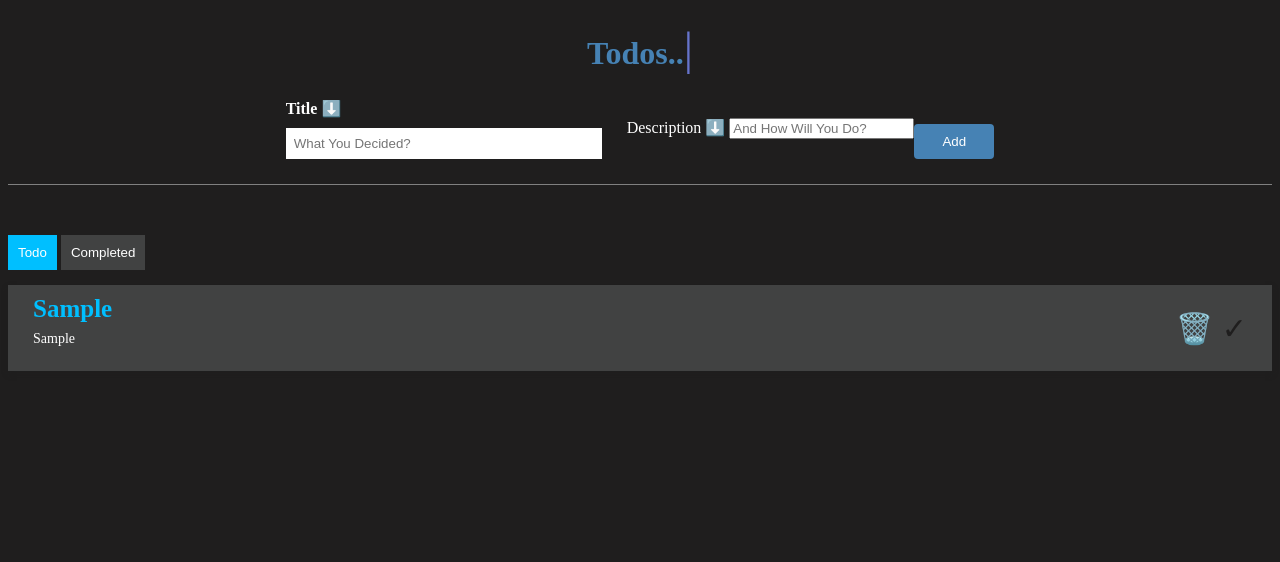
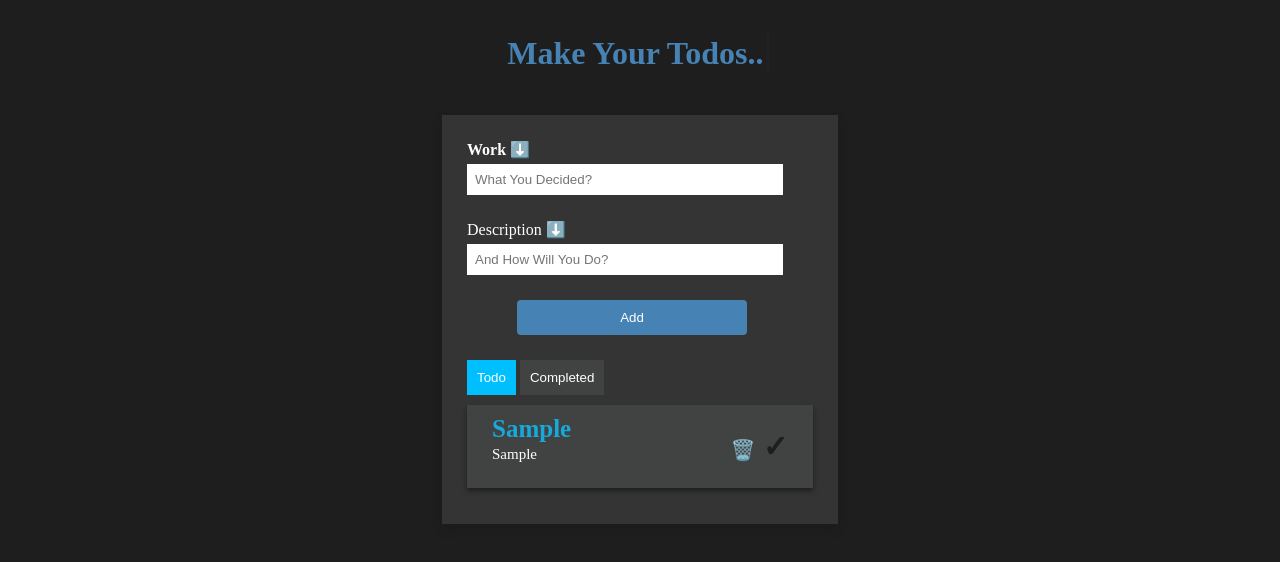
Before and after one commit to amShantanu/My-Todos, a website built with Vite: page index.html in a window 1280 px wide. Both pictures are taken after typing "Sample", "Sample" into the empty fields and a click on the button "Add". Built offline with nearby package versions, Linux system fonts and the light colour scheme.

Commit message:
User checkpoint: Update UI to improve styling and add task count display.

```diff
--- a/index.html
+++ b/index.html
@@ -10,17 +10,17 @@
 
 <body>
   <div class="App">
-     <h1><span style="color: steelblue;">Todos..</span><span class="typed-cursor typed-cursor--blink" aria-hidden="true">|</span></h1>
+     <h1><span style="color: steelblue;">Make Your Todos..</span><span class="typed-cursor typed-cursor--blink" aria-hidden="true">|</span></h1>
 
       <div class="todo-wrapper">
         <div class="todo-input">
           <div class="todo-input-item">
-            <label>Title ⬇️</label>
+            <label>Work ⬇️</label>
             <input type="text" placeholder="What You Decided?" />
           </div>
           <div className="todo-input-item">
-            <label>Description ⬇️</label>
-            <input type="text" placeholder="And How Will You Do?" />
+            <label class="group2">Description ⬇️</label>
+            <input class="description" type="text" placeholder="And How Will You Do?" />
           </div>
           <div className="todo-input-item">
             <button type="button" class="prmaryBtn">
@@ -41,7 +41,7 @@
         <div class="todo-list">
           <div class="todo-list-items">
             <div>
-              <h3>Task</h3>
+              <h4>Task</h4>
               <p>Description</p>
             </div>
             <div class="icons">
--- a/style.css
+++ b/style.css
@@ -26,15 +26,15 @@ h1 {
 }
 
 .typed-cursor.typed-cursor--blink{
-  animation: typedjsBlink;
-}
-.digit {
-  font-size: 2em;
+  animation: typedjsBlink 1s infinite;
 }
 
+@keyframes typedjsBlink{
+  30%{opacity: 0.0;}
+}
 
-
-  <h1 class="js-typed-wrapper lw-typed-wrapper lw-widget-in no-margin-top lw-brand-text learnworlds-heading learnworlds-heading-small learnworlds-element" id="el_1655311867663_518_typed"><span><span style="color: rgb(233, 30, 99);">#in</span></span><span class="typed-cursor" aria-hidden="true">|</span></h1>
+.typed-cursor.typed-cursor--blink.typed {
+  animation: typedjsBlink 1s infinite;
 }
 
 .todo-wrapper {
@@ -49,7 +49,7 @@ h1 {
   box-shadow: 0px 5px 7px rgb(27, 27, 27);
 }
 
-.todo-input {
+.todo-input-item input {
   display: flex;
   align-items: center;
   justify-content: center;
@@ -58,19 +58,32 @@ h1 {
   margin-bottom: 25px;
 }
 
+.todo-input-item label {
+  font-weight: bold;
+  margin-bottom: 5px;
+}
+
 .todo-input-item {
   display: flex;
   flex-direction: column;
   align-items: flex-start;
-  margin-right: 25px;
+  margin-right: 30px;
 }
 
-.todo-input-item label {
-  font-weight: bold;
-  margin-bottom: 10px;
+.group2 {
+  display: flex;
+  flex-direction: row;
+  align-items: flex-start;
+  margin-right: 30px;
+  margin-bottom: 5px;
 }
+.description {
+   padding: 8px;
+   border: none;
+   width: 300px;
+ }
 
-.todo-input-item input {
+ .todo-input-item input {
   padding: 8px;
   border: none;
   width: 300px;
@@ -88,7 +101,8 @@ h1 {
   border: none;
   border-radius: 4px;
   margin-top: 25px;
-  width: 80px;
+  margin-left: 50px;
+  width: 230px;
   padding: 10px;
   cursor: pointer;
 }
@@ -113,10 +127,10 @@ h1 {
 }
 
 .btn-area {
-  /* display: flex;
+ /* display: flex;
   flex-direction: row;
-  align-items: flex-end; */
-  margin-bottom: 15px;
+  align-items: flex-end;
+  margin-bottom: 15px; */
 }
 
 .todo-list {
@@ -131,42 +145,44 @@ h1 {
   padding: 25px;
   padding-bottom: 10px;
   padding-top: 10px;
+  margin-top: 10px;
   margin-bottom: 10px;
   box-shadow: 0px 3px 5px #1f1e1e;
 }
 
 .todo-list-items h3 {
   font-size: 25px;
-  color: deepskyblue;
+  color: #16a9da;
   font-weight: bold;
   margin: 0;
 }
 
 .todo-list-items p {
-  font-size: 14px;
+  font-size: 15px;
   color: #ffffff;
-  margin-top: 8px;
+  margin-top: 3px;
 }
 
 .icons {
-  font-size: 35px;
+  font-size: 30px;
   cursor: pointer;
   color: #1f1e1e;
 }
 
 .icons:hover {
-  color: steelblue;
+  color: #446988;
 }
 
 .delete-icon {
-  font-size: 30px;
+  font-size: 20px;
 }
 .delete-icon:hover {
-  font-size: 35px;
+  font-size: 25px;
   color: deepskyblue;
 }
 .check-icon {
   font-size: 30px;
+  font-weight: bold;
 }
 .check-icon:hover {
   font-size: 35px;
```
